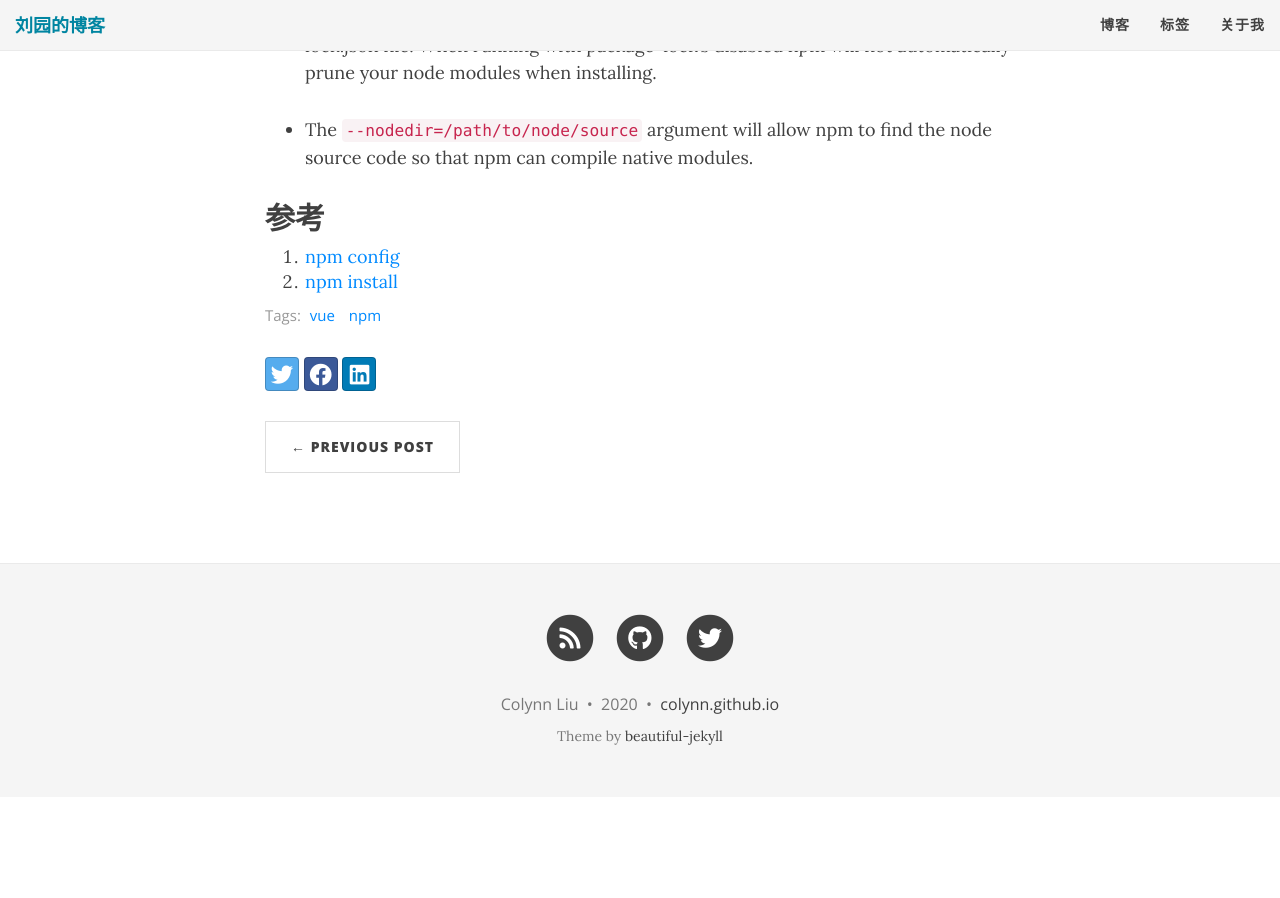
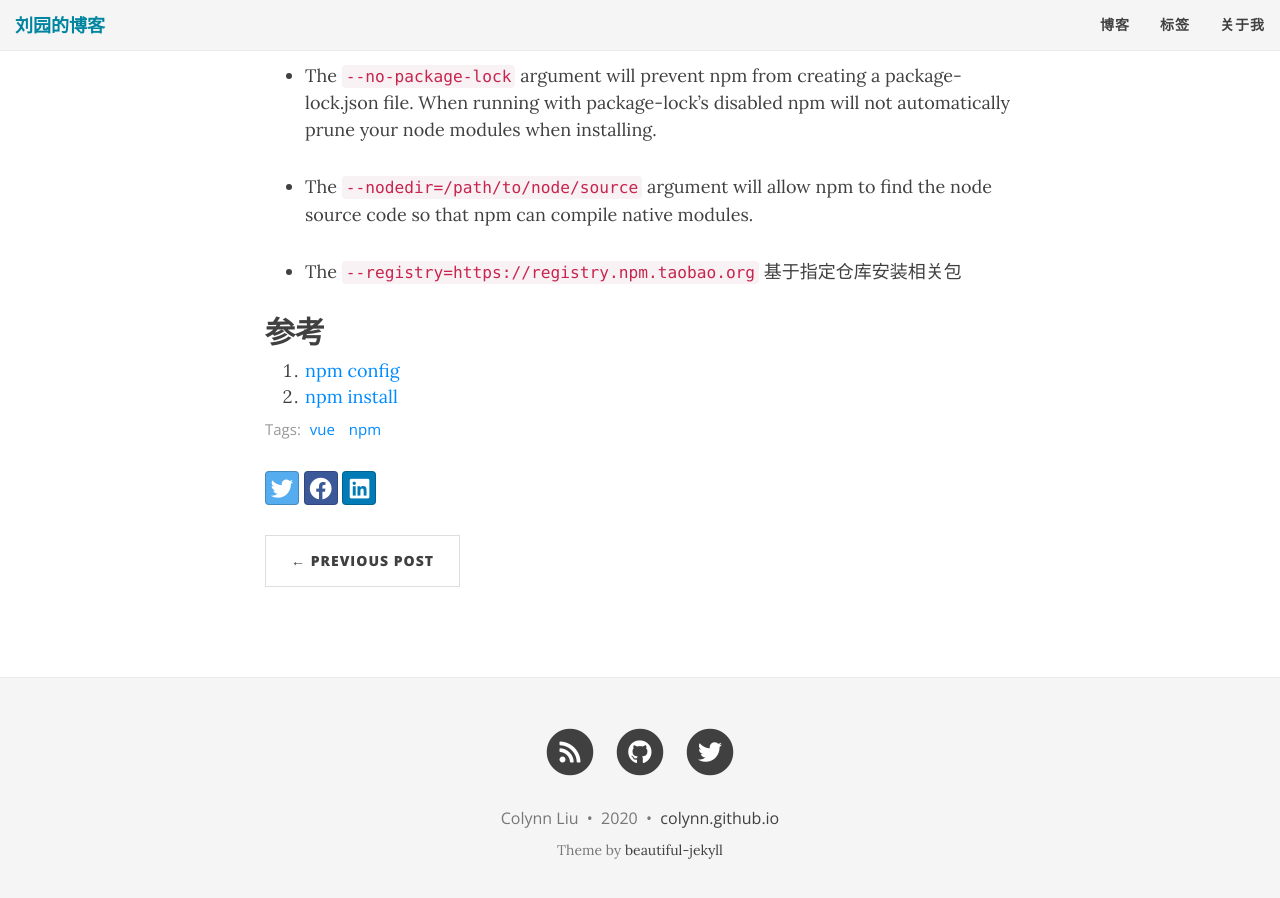
Before and after one commit to colynn/colynn.github.io, a Jekyll site: the page built from _posts/2020-06-19-npm-catch-error.md, in a window 1280 px wide and 900 px high, scrolled down 1792 px. Built offline with Jekyll 4.4.1, drawn with Linux system fonts in a browser that asks for light colours; nearby versions of some CDN libraries; comment, search, counter and statistics services are not loaded; before the commit the page ends 2589 px from its top, so only the background shows below that.

Commit message:
add --registry

````diff
--- a/_posts/2020-06-19-npm-catch-error.md
+++ b/_posts/2020-06-19-npm-catch-error.md
@@ -56,7 +56,9 @@ RUN apk update && apk upgrade && \
 
 *  `--package-lock` By default, package-lock.json is updated whenever you run npm install. However, this can be disabled globally by setting `package-lock=false` in `~/.npmrc`.
 
-When the global `package-lock=false` setting is active, you can still force a project’s package-lock.json file to be updated by running: `npm instal --package-lock`
+When the global `package-lock=false` setting is active, you can still force a project’s package-lock.json file to be updated by running:
+
+```npm instal --package-lock```
 
 This command is the only surefire way of forcing a package-lock.json update.
 
@@ -67,6 +69,7 @@ This command is the only surefire way of forcing a package-lock.json update.
 
 * The `--nodedir=/path/to/node/source` argument will allow npm to find the node source code so that npm can compile native modules.
 
+* The `--registry=https://registry.npm.taobao.org`  基于指定仓库安装相关包
 
 ## 参考
 
````
